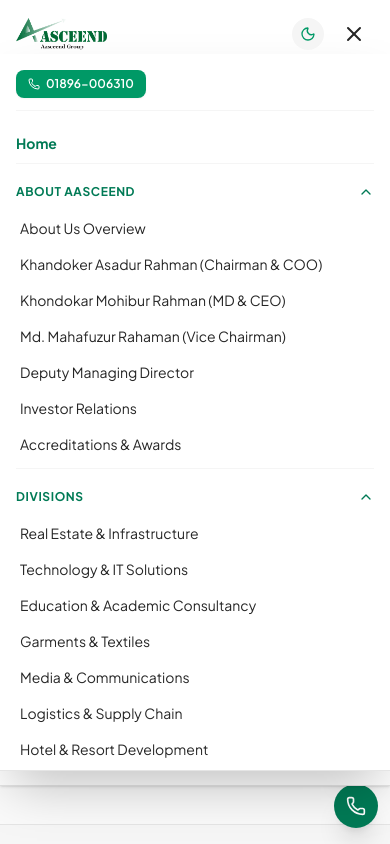
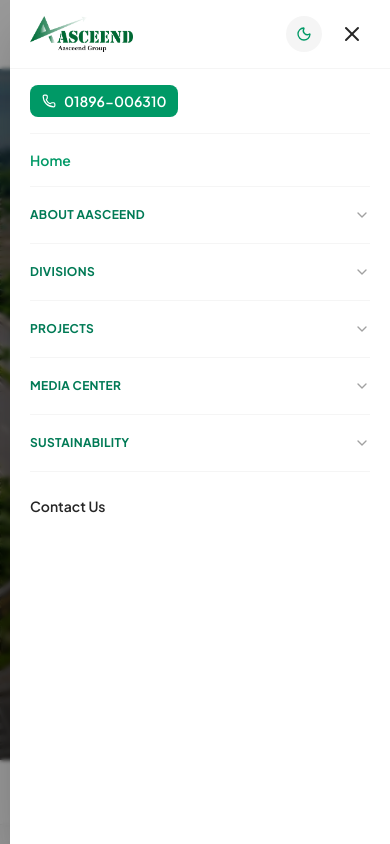
Before and after one commit to MONIRHOSSAIN410/asceend, a React (Vite) app: page / in a window 390 px wide. Both pictures are taken after a click on the button 354 px from the left and 34 px from the top of the page. Shown: the top 844 px of the page. Built offline with nearby package versions, Linux system fonts and the light colour scheme.

Commit message:
aasceend group

```diff
--- a/src/components/Header.tsx
+++ b/src/components/Header.tsx
@@ -30,12 +30,14 @@ export const Header: React.FC<HeaderProps> = ({
   onRequestCall
 }) => {
   const [mobileMenuOpen, setMobileMenuOpen] = useState(false);
-  const [mobileAccordions, setMobileAccordions] = useState<Record<string, boolean>>({
-    about: true,
-    divisions: true,
-    projects: true,
+const [mobileAccordions, setMobileAccordions] = useState<
+  Record<string, boolean>
+>({
+  about: false,
+  divisions: false,
+  projects: false,
   media: false,
-    sustainability: false
+  sustainability: false,
 });
   const [scrolled, setScrolled] = useState(false);
 
@@ -75,6 +77,7 @@ export const Header: React.FC<HeaderProps> = ({
   };
 
   return (
+    <>
     <header
       className={`fixed top-0 left-0 right-0 z-50 transition-all duration-300 bg-white dark:bg-neutral-900 border-b border-neutral-200 dark:border-neutral-800 shadow-sm py-3.5`}
     >
@@ -409,180 +412,298 @@ export const Header: React.FC<HeaderProps> = ({
 
             {/* Mobile Hamburger Menu Toggle */}
             <button
-              onClick={() => setMobileMenuOpen(!mobileMenuOpen)}
-              aria-label="Toggle menu"
+              type="button"
+              onClick={() => setMobileMenuOpen(true)}
+              aria-label="Open menu"
+              aria-expanded={mobileMenuOpen}
               className="lg:hidden p-2 rounded-lg transition-colors text-neutral-800 dark:text-neutral-100 hover:bg-neutral-100 dark:hover:bg-neutral-800"
             >
-              {mobileMenuOpen ? <X className="w-6 h-6" /> : <Menu className="w-6 h-6" />}
+              <Menu className="w-6 h-6" />
             </button>
           </div>
         </div>
       </div>
 
+    </header>
+
       {/* Mobile Drawer Menu */}
 {mobileMenuOpen && (
-        <div className="lg:hidden bg-white dark:bg-neutral-900 border-b border-neutral-200 dark:border-neutral-800 px-4 pt-4 pb-6 space-y-3 max-h-[85vh] overflow-y-auto text-neutral-900 dark:text-neutral-100 shadow-2xl">
-          <div className="flex items-center justify-between pb-3 border-b border-neutral-100 dark:border-neutral-800">
+  <div className="fixed inset-0 z-[200] lg:hidden">
+
+    {/* Background Overlay */}
+    <button
+      type="button"
+      aria-label="Close menu"
+      onClick={() => setMobileMenuOpen(false)}
+      className="absolute inset-0 bg-black/40 backdrop-blur-[2px]"
+    />
+
+    {/* Drawer */}
+    <div className="absolute top-0 right-0 h-full w-[min(100%,380px)] bg-white dark:bg-neutral-900 shadow-2xl flex flex-col overflow-hidden">
+
+      {/* Top Header */}
+      <div className="flex items-center justify-between px-5 py-4 border-b border-neutral-100 dark:border-neutral-800">
+
+        {/* Logo */}
+        <button
+          onClick={() => handleNav({ type: 'home' })}
+          aria-label="Aasceend Home"
+          className="flex items-center"
+        >
+          <img
+            src="/assets/images/aasceend_logo_official_green.png"
+            alt="Aasceend Group"
+            className="h-9 w-auto object-contain"
+            onError={(e) => {
+              e.currentTarget.src =
+                '/assets/aistudio/10._Aasceend_Group_2-01_1444aef8.png';
+            }}
+          />
+        </button>
+
+        {/* Theme and Close Buttons */}
+        <div className="flex items-center gap-3">
+
+          <button
+            onClick={onToggleTheme}
+            aria-label="Toggle theme"
+            className="w-9 h-9 rounded-full flex items-center justify-center bg-neutral-100 dark:bg-neutral-800 text-emerald-600 dark:text-amber-400"
+          >
+            {isDark ? (
+              <Sun className="w-4 h-4" />
+            ) : (
+              <Moon className="w-4 h-4" />
+            )}
+          </button>
+
+          <button
+            onClick={() => setMobileMenuOpen(false)}
+            aria-label="Close menu"
+            className="w-9 h-9 flex items-center justify-center text-neutral-800 dark:text-white hover:text-emerald-600"
+          >
+            <X className="w-6 h-6" />
+          </button>
+
+        </div>
+      </div>
+
+      {/* Menu Content */}
+      <div className="flex-1 overflow-y-auto px-5">
+
+        {/* Phone Button */}
+        <div className="py-4 border-b border-neutral-100 dark:border-neutral-800">
 
           <a
             href="https://wa.me/8801896006310"
             target="_blank"
             rel="noreferrer"
-              className="inline-flex sm:hidden items-center gap-1.5 bg-emerald-600 text-white px-3 py-1.5 rounded-lg text-xs font-semibold shadow-xs"
+            className="inline-flex items-center gap-2 bg-emerald-600 hover:bg-emerald-700 text-white px-3 py-1.5 rounded-lg text-sm font-semibold transition-colors"
           >
-              <Phone className="w-3 h-3" />
+            <Phone className="w-3.5 h-3.5" />
             <span>01896-006310</span>
           </a>
+
         </div>
 
-          {/* Home Link */}
+        {/* Home */}
         <button
           onClick={() => handleNav({ type: 'home' })}
-            className={`w-full text-left py-2.5 font-bold text-sm border-b border-neutral-100 dark:border-neutral-800 flex items-center justify-between ${
-              currentView.type === 'home' ? 'text-emerald-700 dark:text-emerald-400' : 'text-neutral-800 dark:text-neutral-200'
+          className={`w-full flex items-center py-4 text-left text-sm border-b border-neutral-100 dark:border-neutral-800 ${
+            currentView.type === 'home'
+              ? 'text-emerald-600 font-semibold'
+              : 'text-emerald-700 dark:text-emerald-400'
           }`}
         >
-            <span>Home</span>
+          Home
         </button>
 
-          {/* 1. About Aasceend Accordion */}
-          <div className="border-b border-neutral-100 dark:border-neutral-800 pb-2">
+        {/* Accordion Component */}
+        {[
+          {
+            id: 'about',
+            title: 'ABOUT AASCEEND',
+            items: [
+              {
+                label: 'About Us Overview',
+                action: () => handleNav({ type: 'about' }),
+              },
+              {
+                label: 'Khondokar Mohibur Rahman (MD & CEO)',
+                action: () => handleNav({
+                  type: 'leader',
+                  leaderId: 'ceo',
+                }),
+              },
+              {
+                label: 'Khandoker Asadur Rahman (Chairman & COO)',
+                action: () => handleNav({
+                  type: 'leader',
+                  leaderId: 'co-chairman',
+                }),
+              },
+              {
+                label: 'Md. Mahafuzur Rahaman (Vice Chairman)',
+                action: () => handleNav({
+                  type: 'leader',
+                  leaderId: 'vice-chairman',
+                }),
+              },
+              {
+                label: 'Deputy Managing Director',
+                action: () => handleNav({
+                  type: 'leader',
+                  leaderId: 'deputy-md',
+                }),
+              },
+              {
+                label: 'Investor Relations',
+                action: () => handleNav({ type: 'investor' }),
+              },
+              {
+                label: 'Accreditations & Awards',
+                action: () => handleNav({ type: 'accreditations' }),
+              },
+            ],
+          },
+
+          {
+            id: 'divisions',
+            title: 'DIVISIONS',
+            items: DIVISIONS.map((div) => ({
+              label: div.name,
+              action: () => handleNav({
+                type: 'division',
+                divisionId: div.id,
+              }),
+            })),
+          },
+
+          {
+            id: 'projects',
+            title: 'PROJECTS',
+            items: PROJECTS
+              .filter(proj => proj.id !== 'aasceend-eastern-town')
+              .map(proj => ({
+                label: proj.name,
+                action: () => handleNav({
+                  type: 'project',
+                  projectId: proj.id,
+                }),
+              })),
+          },
+
+          {
+            id: 'media',
+            title: 'MEDIA CENTER',
+            items: [
+              {
+                label: 'News & Events',
+                action: () => handleNav({
+                  type: 'media',
+                  tab: 'news',
+                }),
+              },
+              {
+                label: 'Photo Gallery',
+                action: () => handleNav({
+                  type: 'media',
+                  tab: 'photos',
+                }),
+              },
+              {
+                label: 'Video Gallery',
+                action: () => handleNav({
+                  type: 'media',
+                  tab: 'videos',
+                }),
+              },
+            ],
+          },
+
+          {
+            id: 'sustainability',
+            title: 'SUSTAINABILITY',
+            items: [
+              {
+                label: 'Environment & Ecology',
+                action: () => handleNav({
+                  type: 'sustainability',
+                  tab: 'environment',
+                }),
+              },
+              {
+                label: 'Corporate Social Responsibility (CSR)',
+                action: () => handleNav({
+                  type: 'sustainability',
+                  tab: 'csr',
+                }),
+              },
+            ],
+          },
+        ].map((section) => (
+
+          <div
+            key={section.id}
+            className="border-b border-neutral-100 dark:border-neutral-800"
+          >
+
+            {/* Accordion Title */}
             <button
-              onClick={() => toggleMobileAccordion('about')}
-              className="w-full flex items-center justify-between py-2 text-left font-bold text-xs uppercase tracking-wider text-emerald-700 dark:text-emerald-400"
+              onClick={() => toggleMobileAccordion(section.id)}
+              aria-expanded={mobileAccordions[section.id]}
+              className="w-full flex items-center justify-between py-5 text-left text-xs font-bold tracking-wide text-emerald-700 dark:text-emerald-400"
             >
-              <span>ABOUT AASCEEND</span>
-              <ChevronDown className={`w-4 h-4 transition-transform duration-200 ${mobileAccordions.about ? 'rotate-180 text-emerald-700' : 'text-neutral-400'}`} />
+              <span>{section.title}</span>
+
+              <ChevronDown
+                className={`w-4 h-4 text-neutral-400 transition-transform duration-300 ${
+                  mobileAccordions[section.id]
+                    ? 'rotate-180'
+                    : ''
+                }`}
+              />
             </button>
-            {mobileAccordions.about && (
-              <div className="space-y-1 pt-1 pl-1">
-                <button onClick={() => handleNav({ type: 'about' })} className="block w-full text-left py-1.5 text-sm text-neutral-800 dark:text-neutral-200 hover:text-emerald-600">
-                  About Us Overview
+
+            {/* Accordion Items */}
+            <div
+              className={`grid transition-all duration-300 ${
+                mobileAccordions[section.id]
+                  ? 'grid-rows-[1fr] opacity-100 pb-3'
+                  : 'grid-rows-[0fr] opacity-0'
+              }`}
+            >
+              <div className="overflow-hidden">
+
+                {section.items.map((item, index) => (
+                  <button
+                    key={index}
+                    onClick={item.action}
+                    className="block w-full text-left py-2.5 px-2 text-sm text-neutral-700 dark:text-neutral-300 hover:text-emerald-600 dark:hover:text-emerald-400 transition-colors"
+                  >
+                    {item.label}
                   </button>
-                <button onClick={() => handleNav({ type: 'leader', leaderId: 'co-chairman' })} className="block w-full text-left py-1.5 text-sm text-neutral-800 dark:text-neutral-200 hover:text-emerald-600">
-                  Khandoker Asadur Rahman (Chairman &amp; COO)
-                </button>
-                <button onClick={() => handleNav({ type: 'leader', leaderId: 'ceo' })} className="block w-full text-left py-1.5 text-sm text-neutral-800 dark:text-neutral-200 hover:text-emerald-600">
-                  Khondokar Mohibur Rahman (MD &amp; CEO)
-                </button>
-                <button onClick={() => handleNav({ type: 'leader', leaderId: 'vice-chairman' })} className="block w-full text-left py-1.5 text-sm text-neutral-800 dark:text-neutral-200 hover:text-emerald-600">
-                  Md. Mahafuzur Rahaman (Vice Chairman)
-                </button>
-                <button onClick={() => handleNav({ type: 'leader', leaderId: 'deputy-md' })} className="block w-full text-left py-1.5 text-sm text-neutral-800 dark:text-neutral-200 hover:text-emerald-600">
-                  Deputy Managing Director
-                </button>
-                <button onClick={() => handleNav({ type: 'investor' })} className="block w-full text-left py-1.5 text-sm text-neutral-800 dark:text-neutral-200 hover:text-emerald-600">
-                  Investor Relations
-                </button>
-                <button onClick={() => handleNav({ type: 'accreditations' })} className="block w-full text-left py-1.5 text-sm text-neutral-800 dark:text-neutral-200 hover:text-emerald-600">
-                  Accreditations &amp; Awards
-                </button>
+                ))}
+
               </div>
-            )}
             </div>
 
-          {/* 2. Divisions Accordion */}
-          <div className="border-b border-neutral-100 dark:border-neutral-800 pb-2">
-            <button
-              onClick={() => toggleMobileAccordion('divisions')}
-              className="w-full flex items-center justify-between py-2 text-left font-bold text-xs uppercase tracking-wider text-emerald-700 dark:text-emerald-400"
-            >
-              <span>DIVISIONS</span>
-              <ChevronDown className={`w-4 h-4 transition-transform duration-200 ${mobileAccordions.divisions ? 'rotate-180 text-emerald-700' : 'text-neutral-400'}`} />
-            </button>
-            {mobileAccordions.divisions && (
-              <div className="space-y-1 pt-1 pl-1">
-                {DIVISIONS.map(div => (
-                  <button
-                    key={div.id}
-                    onClick={() => handleNav({ type: 'division', divisionId: div.id })}
-                    className="block w-full text-left py-1.5 text-sm text-neutral-800 dark:text-neutral-200 hover:text-emerald-600"
-                  >
-                    {div.name}
-                  </button>
+          </div>
         ))}
-              </div>
-            )}
-          </div>
 
-          {/* 3. Projects Accordion */}
-          <div className="border-b border-neutral-100 dark:border-neutral-800 pb-2">
-            <button
-              onClick={() => toggleMobileAccordion('projects')}
-              className="w-full flex items-center justify-between py-2 text-left font-bold text-xs uppercase tracking-wider text-emerald-700 dark:text-emerald-400"
-            >
-              <span>PROJECTS</span>
-              <ChevronDown className={`w-4 h-4 transition-transform duration-200 ${mobileAccordions.projects ? 'rotate-180 text-emerald-700' : 'text-neutral-400'}`} />
-            </button>
-            {mobileAccordions.projects && (
-              <div className="space-y-1 pt-1 pl-1">
-                {PROJECTS.filter(proj => proj.id !== 'aasceend-eastern-town').map(proj => (
-                  <button
-                    key={proj.id}
-                    onClick={() => handleNav({ type: 'project', projectId: proj.id })}
-                    className="w-full text-left py-1.5 text-sm text-neutral-800 dark:text-neutral-200 hover:text-emerald-600 block"
-                  >
-                    <span>{proj.name}</span>
-                  </button>
-                ))}
-              </div>
-            )}
-          </div>
-
-          {/* 4. Media Center Accordion */}
-          <div className="border-b border-neutral-100 dark:border-neutral-800 pb-2">
-            <button
-              onClick={() => toggleMobileAccordion('media')}
-              className="w-full flex items-center justify-between py-2 text-left font-bold text-xs uppercase tracking-wider text-emerald-700 dark:text-emerald-400"
-            >
-              <span>MEDIA CENTER</span>
-              <ChevronDown className={`w-4 h-4 transition-transform duration-200 ${mobileAccordions.media ? 'rotate-180 text-emerald-700' : 'text-neutral-400'}`} />
-            </button>
-            {mobileAccordions.media && (
-              <div className="space-y-1 pt-1 pl-1">
-                <button onClick={() => handleNav({ type: 'media', tab: 'news' })} className="block w-full text-left py-1.5 text-sm text-neutral-800 dark:text-neutral-200 hover:text-emerald-600">
-                  News &amp; Events
-                </button>
-                <button onClick={() => handleNav({ type: 'media', tab: 'photos' })} className="block w-full text-left py-1.5 text-sm text-neutral-800 dark:text-neutral-200 hover:text-emerald-600">
-                  Photo Gallery
-                </button>
-                <button onClick={() => handleNav({ type: 'media', tab: 'videos' })} className="block w-full text-left py-1.5 text-sm text-neutral-800 dark:text-neutral-200 hover:text-emerald-600">
-                  Video Gallery
-                </button>
-              </div>
-            )}
-          </div>
-
-          {/* 5. Sustainability Accordion */}
-          <div className="border-b border-neutral-100 dark:border-neutral-800 pb-2">
-            <button
-              onClick={() => toggleMobileAccordion('sustainability')}
-              className="w-full flex items-center justify-between py-2 text-left font-bold text-xs uppercase tracking-wider text-emerald-700 dark:text-emerald-400"
-            >
-              <span>SUSTAINABILITY</span>
-              <ChevronDown className={`w-4 h-4 transition-transform duration-200 ${mobileAccordions.sustainability ? 'rotate-180 text-emerald-700' : 'text-neutral-400'}`} />
-            </button>
-            {mobileAccordions.sustainability && (
-              <div className="space-y-1 pt-1 pl-1">
-                <button onClick={() => handleNav({ type: 'sustainability', tab: 'environment' })} className="block w-full text-left py-1.5 text-sm text-neutral-800 dark:text-neutral-200 hover:text-emerald-600">
-                  Environment &amp; Ecology
-                </button>
-                <button onClick={() => handleNav({ type: 'sustainability', tab: 'csr' })} className="block w-full text-left py-1.5 text-sm text-neutral-800 dark:text-neutral-200 hover:text-emerald-600">
-                  Corporate Social Responsibility (CSR)
-                </button>
-              </div>
-            )}
-          </div>
-
-          {/* Contact Mobile Link */}
+        {/* Contact Us */}
         <button
           onClick={() => handleNav({ type: 'contact' })}
-            className="w-full text-left py-2.5 font-bold text-sm text-neutral-800 dark:text-neutral-200 hover:text-emerald-600"
+          className="w-full text-left py-6 text-sm font-semibold text-neutral-800 dark:text-neutral-200 hover:text-emerald-600"
         >
           Contact Us
         </button>
+
+      </div>
+
+    </div>
   </div>
 )}
-    </header>
+
+    </>
   );
 };
```
Lines whose indentation alone changed are shown as unchanged.
